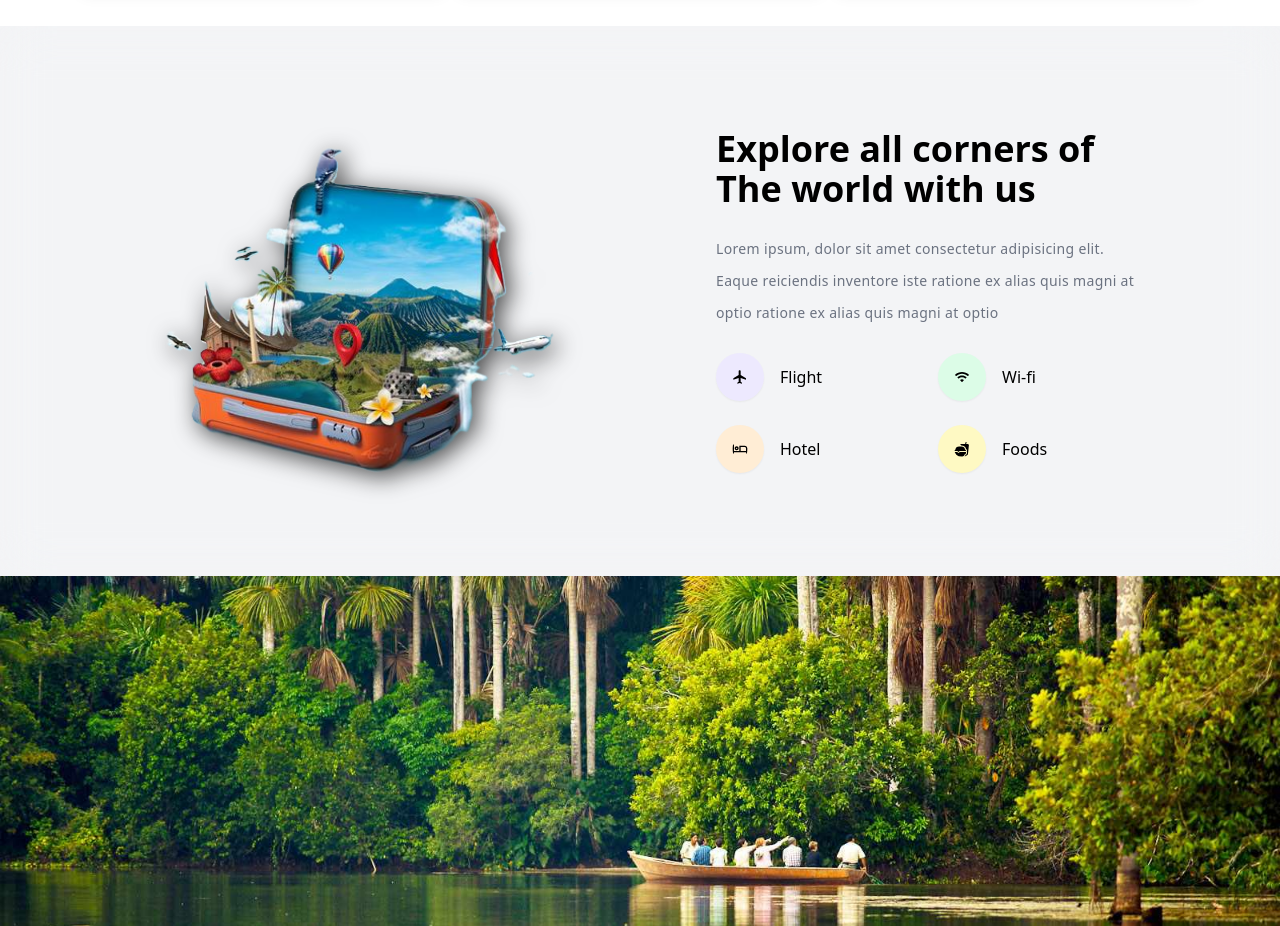
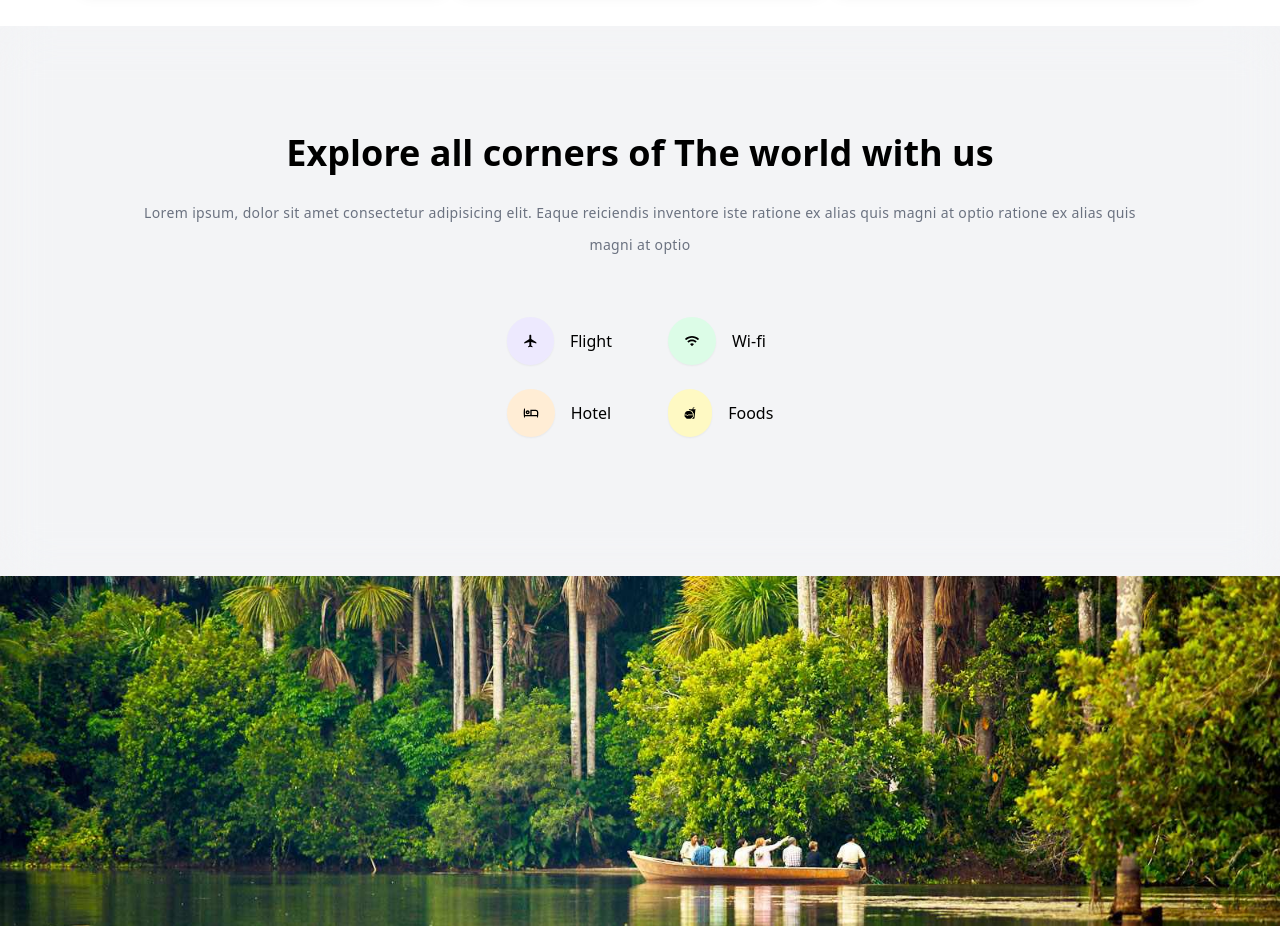
Before and after one commit to chr11stian/armando, a React (Vite) app: page / in a window 1280 px wide. Shown: the part 2760-3686 px from the top of the page. Built offline with nearby package versions, Linux system fonts and the light colour scheme.

Commit message:
Update Banner.jsx

```diff
--- a/src/components/Banner/Banner.jsx
+++ b/src/components/Banner/Banner.jsx
@@ -10,34 +10,30 @@ const Banner = () => {
       <div className="min-h-[550px] bg-gray-100">
         <div className="min-h-[550px] flex justify-center items-center backdrop-blur-xl py-12 sm:py-0 ">
           <div className="container">
-            <div className="grid grid-cols-1 sm:grid-cols-2 gap-6 items-center">
+            <div className="grid grid-cols-1 sm:grid-cols-1 gap-1 items-center">
               {/* Image section */}
-              <div data-aos="flip-up">
-                <img
-                  src={TravelImg}
-                  alt="biryani img"
-                  className="max-w-[450px] h-[350px] w-full mx-auto drop-shadow-[5px_5px_12px_rgba(0,0,0,0.7)] object-cover"
-                />
-              </div>
+
               {/* text content section */}
               <div className="flex flex-col justify-center gap-6 sm:pt-0 lg:px-16">
                 <h1
                   data-aos="fade-up"
-                  className="text-3xl sm:text-4xl font-bold"
+                  className="text-center text-3xl sm:text-4xl font-bold"
                 >
                   Explore all corners of The world with us
                 </h1>
                 <p
                   data-aos="fade-up"
-                  className="text-sm text-gray-500 tracking-wide leading-8"
+                  className="text-center text-sm text-gray-500 tracking-wide leading-8"
                 >
                   Lorem ipsum, dolor sit amet consectetur adipisicing elit.
                   Eaque reiciendis inventore iste ratione ex alias quis magni at
                   optio ratione ex alias quis magni at optio
                   <br />
                 </p>
-                <div data-aos="zoom-in" className="grid grid-cols-2 gap-6">
-                  <div className="space-y-6">
+                <div data-aos="zoom-in" className="grid grid-cols-3">
+                  <div className="col-span-1"></div>
+                  <div className="m-4 grid grid-cols-2 gap-6">
+                    <div className="space-y-6 p-4">
                       <div className="flex items-center gap-4">
                         <MdFlight className="text-4xl h-12 w-12 shadow-sm p-4 rounded-full bg-violet-100 dark:bg-violet-400" />
                         <p>Flight</p>
@@ -47,7 +43,7 @@ const Banner = () => {
                         <p>Hotel</p>
                       </div>
                     </div>
-                  <div className="space-y-6">
+                    <div className="space-y-6 p-4">
                       <div className="flex items-center gap-4">
                         <IoIosWifi className="text-4xl h-12 w-12 shadow-sm p-4 rounded-full bg-green-100 dark:bg-green-400" />
                         <p>Wi-fi</p>
@@ -57,6 +53,8 @@ const Banner = () => {
                         <p>Foods</p>
                       </div>
                     </div>
+                  </div>
+                  <div className="col-span-2"></div>
                 </div>
               </div>
             </div>
```
Lines whose indentation alone changed are shown as unchanged.
